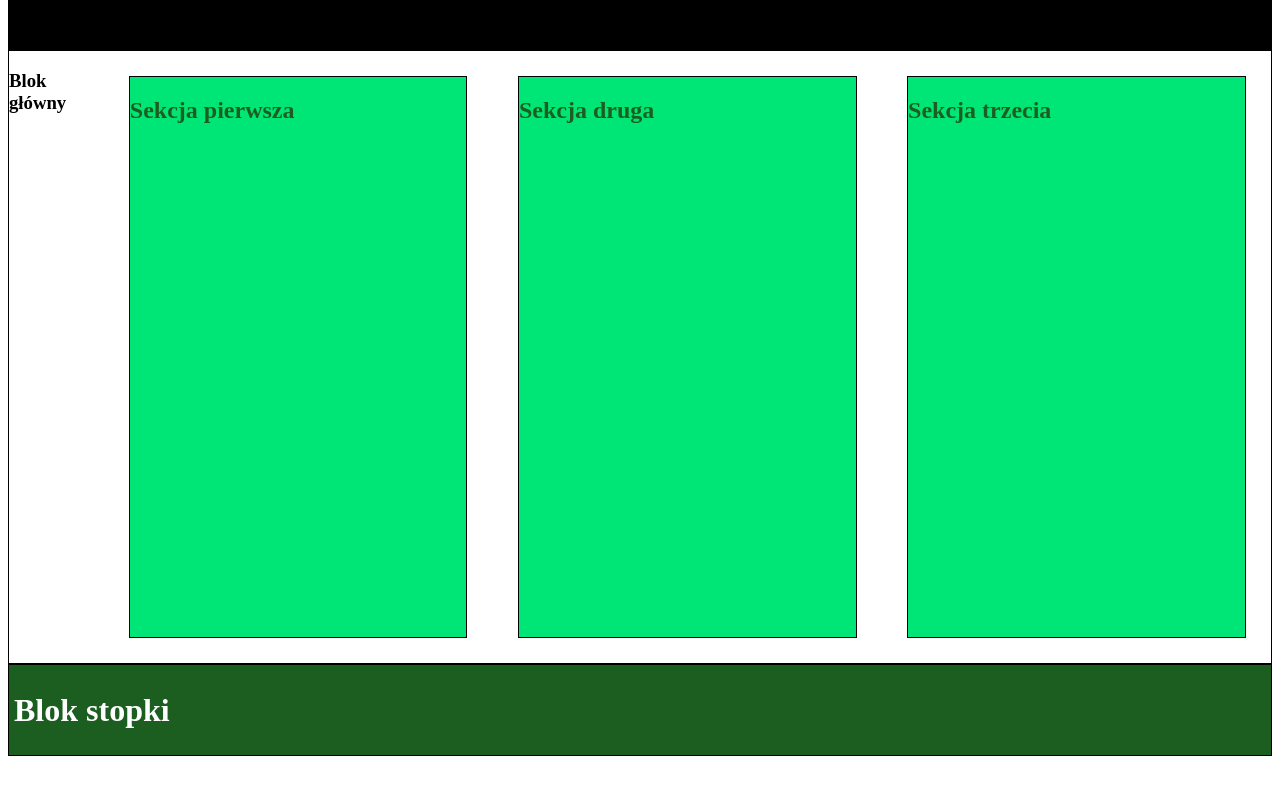
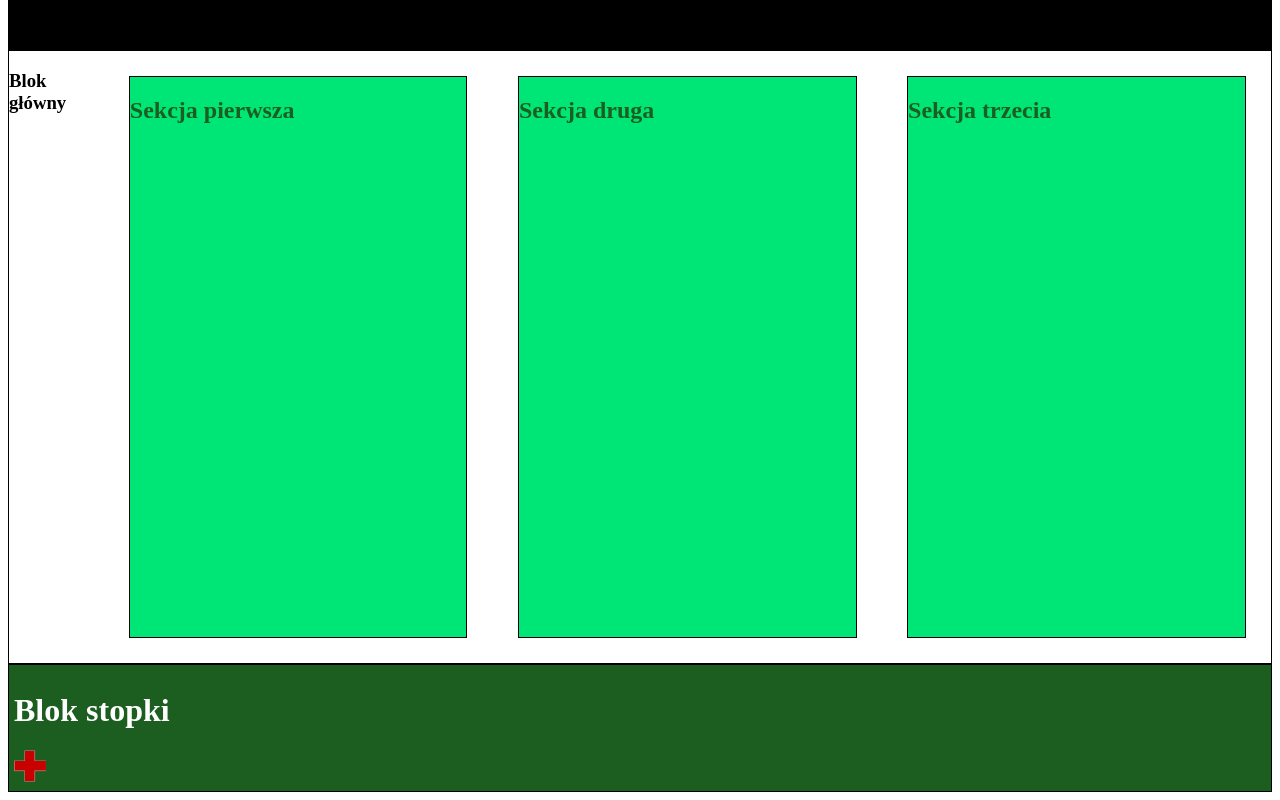
Before and after one commit to MarcinM-PL/uklad_arkusz_lato, a plain HTML site: page 12.html in a window 1280 px wide. Shown: the part 587-1387 px from the top of the page. Before the commit the page ends 1351 px from the top, so only its background shows below. Drawn offline with Linux system fonts and the light colour scheme.

Commit message:
Update 12.html

```diff
--- a/12.html
+++ b/12.html
@@ -79,7 +79,9 @@
     </main>
     <footer>
         <h1>Blok stopki</h1>
+        <img src="12.png">
     </footer>
 
 </body>
+
 </html>
```
